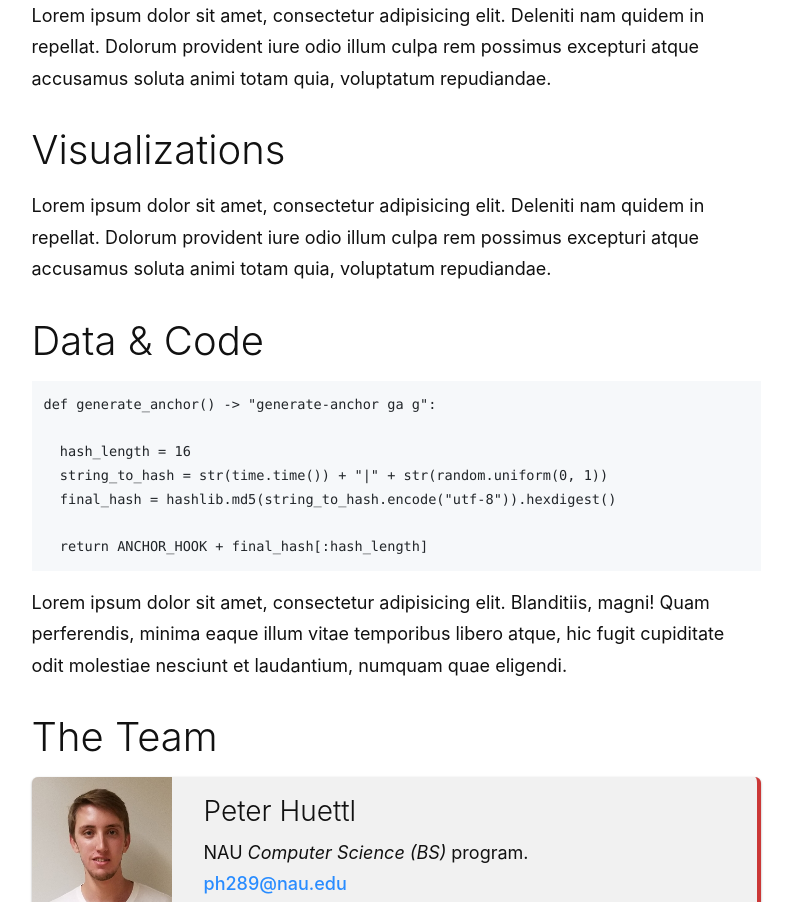
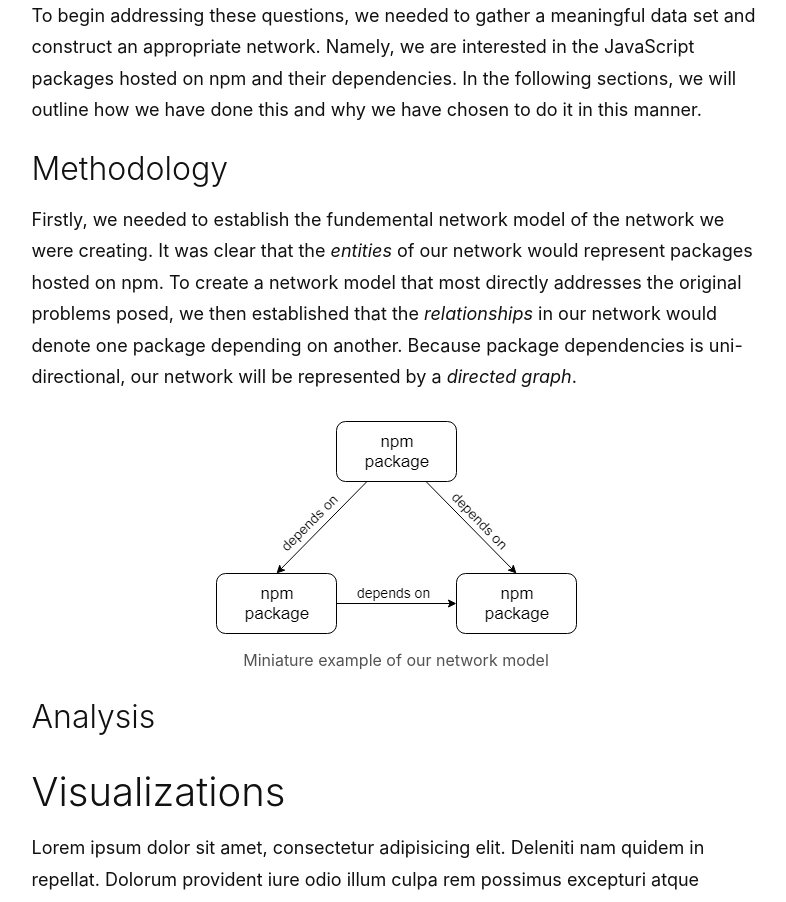
Before and after one commit to petetetete/cs499-project, a plain HTML site: page docs/index.html in a window 1280 px wide. Shown: the part 698-1600 px from the top of the page, without its empty margins (244-1030 px from the left). Drawn offline with Linux system fonts and the light colour scheme.

Commit message:
Add technical description intro and begin methodology section

```diff
--- a/docs/components.css
+++ b/docs/components.css
@@ -16,7 +16,7 @@
 
 
 .contact {
-    background-color: #f1f1f1;
+    background-color: #f5f5f5;
     display: flex;
     height: 140px;
     border-radius: 6px;
@@ -46,6 +46,19 @@
         margin-bottom: 0;
     }
 
+.figure {
+    margin: 1.5rem 0;
+    display: flex;
+    flex-direction: column;
+    align-items: center;
+}
+    .figure__descr {
+        font-size: 1rem;
+        margin: 0 auto;
+        color: rgba(0,0,0,.68);
+        margin-top: 0.5rem;
+    }
+
 
 @media (max-width: 800px) {
 
--- a/docs/index.html
+++ b/docs/index.html
@@ -21,8 +21,8 @@
             <div class="header__overflow">
                 <ul class="header__links">
                     <li><a class="header__link" href="#">Intro</a></li>
-                    <li><a class="header__link" href="#method">Method</a></li>
-                    <li><a class="header__link" href="#visualization">Visualization</a></li>
+                    <li><a class="header__link" href="#description">Description</a></li>
+                    <li><a class="header__link" href="#visualization">Visuals</a></li>
                     <li><a class="header__link" href="#data">Data</a></li>
                     <li><a class="header__link" href="#team">Team</a></li>
                 </ul>
@@ -32,17 +32,40 @@
 
     <div class="content">
 
+        <!-- Intro-->
         <h1>Introduction</h1>
         <p>How fragile is the modern web development ecosystem? How reliant are popular websites on external JavaScript libraries? These are a few of the common concerns present in modern day use of the web, <i>especially</i> for web developers in large companies. This is due to the fact that most websites rely on packages external to their codebase that are downloaded via a package manager such as <a href="https://npmjs.com">npm</a>.</p>
+
         <p>Although, these package managers provide an overall positive service to the web development community, there are <a href="http://blog.npmjs.org/post/141577284765/kik-left-pad-and-npm">several</a> different <a href="http://blog.npmjs.org/post/169582189317/incident-report-npm-inc-operations-incident-of">cases</a> of package outages causing development issues. These outages also effect the users of these large business sites. This is why we will be collecting data about the dependencies of these JavaScript packages, and analyzing several network metrics to assess the potential scale of this issue, or to discover any possible strategies one could use to mitigate the effect of these problems.</p>
+
         <p>For a more detailed description of our goal, see our initial <a href="documents/project_proposal.pdf">project proposal</a>.</p>
 
-        <h1 id="method" class="a-target">Methodology <a class="a-target__anchor" href="#method">#</a></h1>
-        <p>Lorem ipsum dolor sit amet, consectetur adipisicing elit. Deleniti nam quidem in repellat. Dolorum provident iure odio illum culpa rem possimus excepturi atque accusamus soluta animi totam quia, voluptatum repudiandae.</p>
 
+        <!-- Technical Description -->
+        <h1 id="description" class="a-target">Technical Description <a class="a-target__anchor" href="#description">#</a></h1>
+        <p>To begin addressing these questions, we needed to gather a meaningful data set and construct an appropriate network. Namely, we are interested in the JavaScript packages hosted on npm and their dependencies. In the following sections, we will outline how we have done this and why we have chosen to do it in this manner.</p>
+
+        <h2 id="method" class="a-target">Methodology <a class="a-target__anchor" href="#method">#</a></h2>
+        <p>Firstly, we needed to establish the fundemental network model of the network we were creating. It was clear that the <i>entities</i> of our network would represent packages hosted on npm. To create a network model that most directly addresses the original problems posed, we then established that the <i>relationships</i> in our network would denote one package depending on another. Because package dependencies is uni-directional, our network will be represented by a <i>directed graph</i>.</p>
+
+        <div class="figure">
+            <img src="images/model.png" class="figure__img" />
+            <span class="figure__descr">Miniature example of our network model</span>
+        </div>
+
+        <p></p>
+
+
+
+        <h2 id="analysis" class="a-target">Analysis <a class="a-target__anchor" href="#analysis">#</a></h2>
+
+
+        <!-- Visualizations -->
         <h1 id="visualization" class="a-target">Visualizations <a class="a-target__anchor" href="#visualization">#</a></h1>
         <p>Lorem ipsum dolor sit amet, consectetur adipisicing elit. Deleniti nam quidem in repellat. Dolorum provident iure odio illum culpa rem possimus excepturi atque accusamus soluta animi totam quia, voluptatum repudiandae.</p>
 
+
+        <!-- Data -->
         <h1 id="data" class="a-target">Data & Code <a class="a-target__anchor" href="#data">#</a></h1>
         <code><pre class="prettyprint lang-python">
 def generate_anchor() -> "generate-anchor ga g":
@@ -54,6 +77,8 @@ def generate_anchor() -> "generate-anchor ga g":
   return ANCHOR_HOOK + final_hash[:hash_length]</pre></code>
         <p>Lorem ipsum dolor sit amet, consectetur adipisicing elit. Blanditiis, magni! Quam perferendis, minima eaque illum vitae temporibus libero atque, hic fugit cupiditate odit molestiae nesciunt et laudantium, numquam quae eligendi.</p>
 
+
+        <!-- Team -->
         <h1 id="team" class="a-target">The Team <a class="a-target__anchor" href="#team">#</a></h1>
         <div class="contact">
             <img src="images/peter.jpg" class="contact__img" />
@@ -75,7 +100,7 @@ def generate_anchor() -> "generate-anchor ga g":
     </div>
 
     <div class="footer">
-        <a href="https://github.com/petetetete/cs499-project">GitHub Repo</a>
+        <a href="https://github.com/petetetete/cs499-project">Our GitHub Repo</a>
     </div>
 
     <!-- Library script references -->
--- a/docs/layout.css
+++ b/docs/layout.css
@@ -87,8 +87,13 @@ body {
 }
     .content h1, .content h2, .content h3, .content h4 {
         font-weight: 300;
+        margin-bottom: 1rem;
+    }
+    .content h1 {
         margin-top: 2rem;
-        margin-bottom: 1rem;
+    }
+    .content h2 {
+        margin-top: 1.5rem;
     }
 
 .footer {
```
Also changed, not shown: docs/images/model.png (added).
